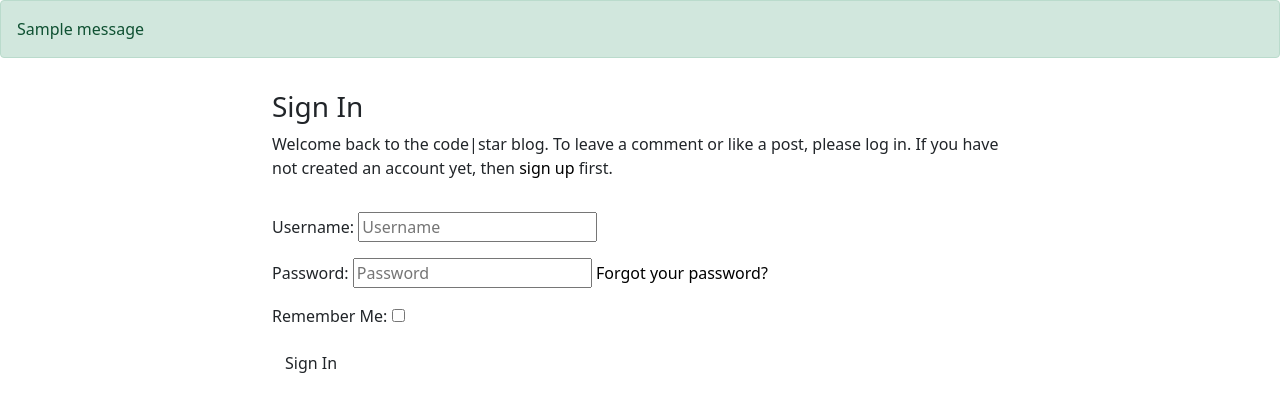
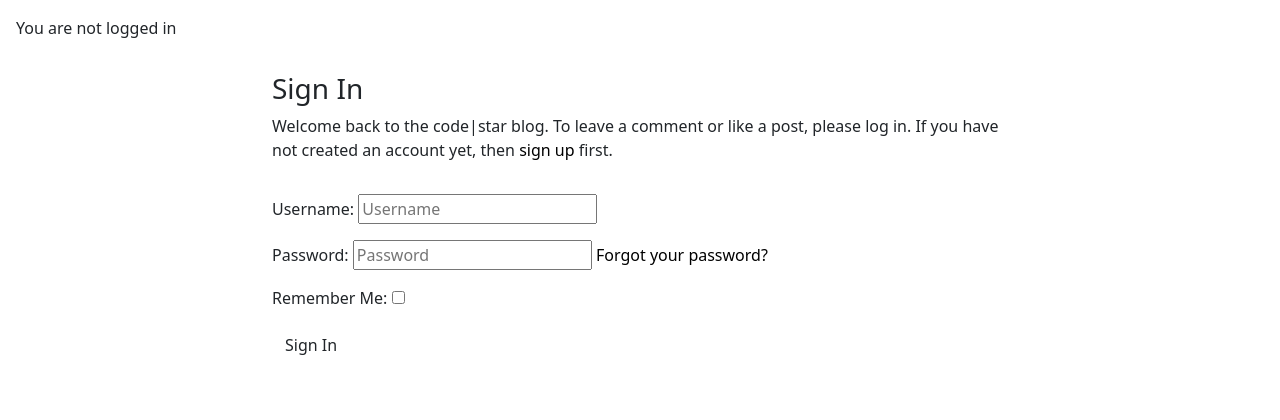
Before and after one commit to TafadzwaMangena/VibeHub, a Django app: page /accounts/login/ in a window 1280 px wide. Shown: the part 56-476 px from the top of the page. Run offline with Django 4.2, Linux system fonts and the light colour scheme; tables that the repository leaves empty hold one stand-in row (values such as "Sample post"); one stand-in notice (Sample message) is shown; some libraries are stand-ins or nearby versions.

Commit message:
Update login message

```diff
--- a/templates/base.html
+++ b/templates/base.html
@@ -73,12 +73,10 @@
 
     <main class="flex-shrink-0 main-bg">
 
-        {% if messages %}
-        {% for message in messages %}
-        <div class="alert alert-{{ message.tags }}">
-            {{ message }}
-        </div>
-        {% endfor %}
+        {% if user.is_authenticated %}
+        <p class="m-3">You are logged in as {{ user }}</p>
+        {% else %}
+        <p class="m-3">You are not logged in</p>
         {% endif %}
 
         {% block content %}
```
